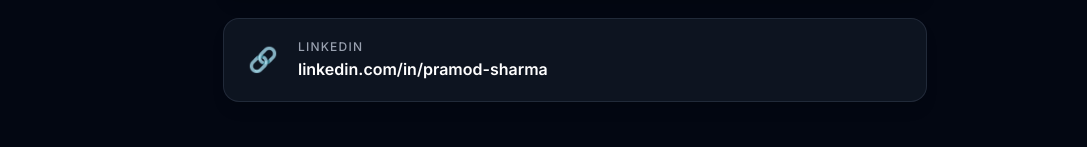
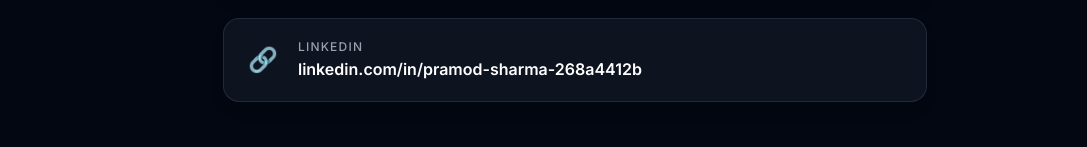
Before and after one commit to pramodPersonalGit/MyPortfolio, a React (Vite) app: page / in a window 1280 px wide. Shown: the part 5039-5186 px from the top of the page, without its empty margins (193-1280 px from the left). Built offline with nearby package versions, Linux system fonts and the light colour scheme.

Commit message:
updated linked in profile link

```diff
--- a/src/components/SideNav.tsx
+++ b/src/components/SideNav.tsx
@@ -86,7 +86,7 @@
         <div className={`mt-auto ${isOpen ? 'block' : 'hidden'} md:block opacity-40 hover:opacity-100 transition-opacity duration-500`}>
           <div className="flex flex-col gap-6">
             <a
-              href="https://www.linkedin.com/in/pramod-sharma"
+              href="https://www.linkedin.com/in/pramod-sharma-268a4412b"
               target="_blank"
               rel="noopener noreferrer"
               className="text-gray-400 hover:text-blue-500 transition-colors text-[9px] font-bold uppercase tracking-[0.2em] flex items-center gap-3"
--- a/src/pages/Contact.tsx
+++ b/src/pages/Contact.tsx
@@ -32,8 +32,8 @@
     id: 'contact-linkedin',
     icon: '🔗',
     label: 'LinkedIn',
-    value: 'linkedin.com/in/pramod-sharma',
-    href: 'https://www.linkedin.com/in/pramod-sharma',
+    value: 'linkedin.com/in/pramod-sharma-268a4412b',
+    href: 'https://www.linkedin.com/in/pramod-sharma-268a4412b',
   },
 ]
 
```
